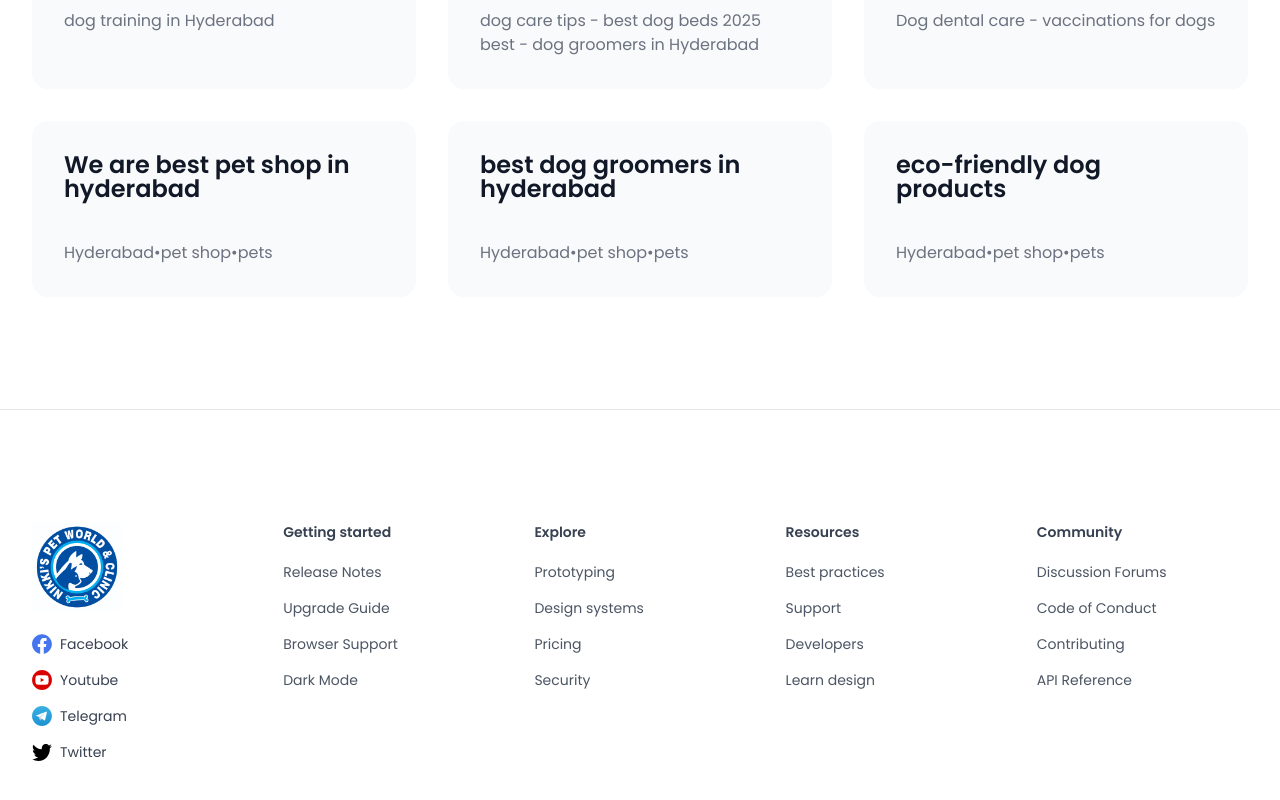
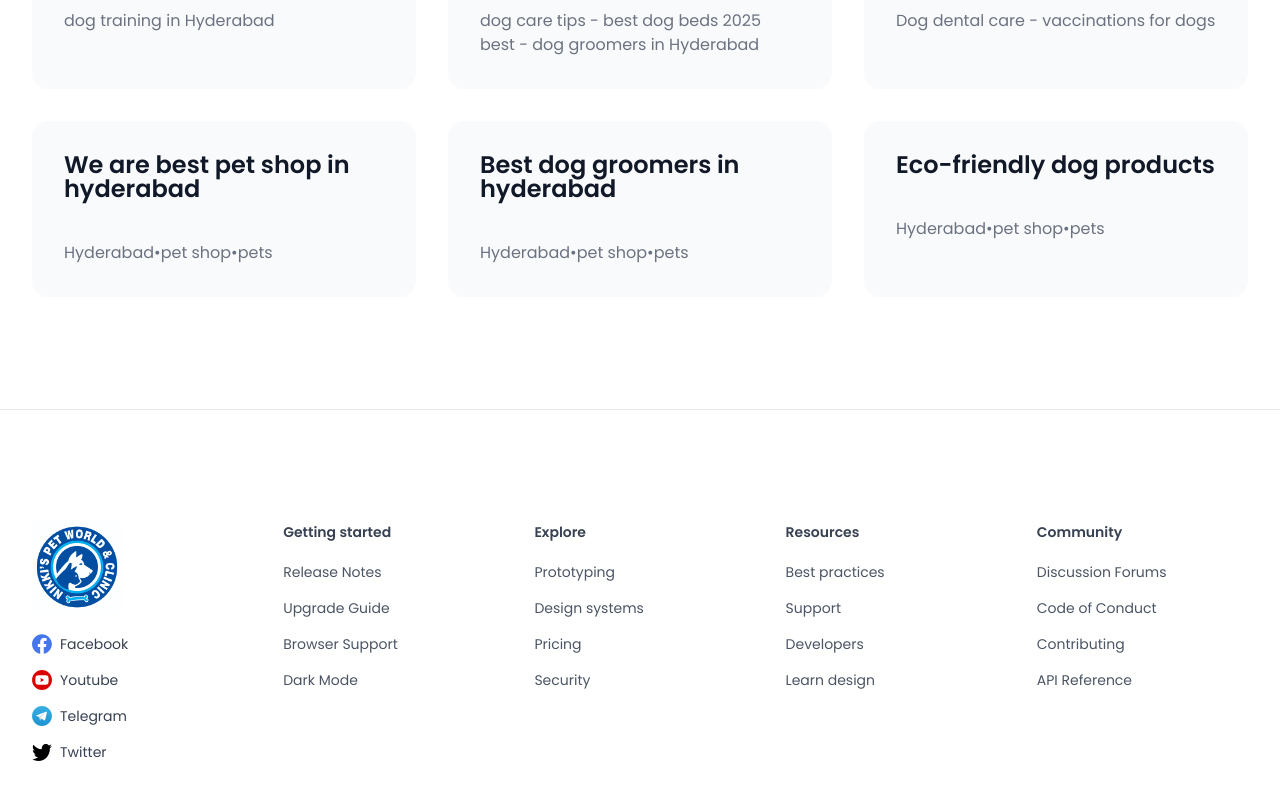
Before and after one commit to Gopimaruvada/NikkisNextJS, a Next.js app in the folder ciseco-nextjs/: page /about in a window 1280 px wide. Shown: the part 1164-1964 px from the top of the page. Built offline with nearby package versions, Linux system fonts and the light colour scheme.

Commit message:
Updated text to nikkis

```diff
--- a/ciseco-nextjs/src/app/(shop)/(other-pages)/about/SectionStatistic.tsx
+++ b/ciseco-nextjs/src/app/(shop)/(other-pages)/about/SectionStatistic.tsx
@@ -30,12 +30,12 @@ const FOUNDER_DEMO: Statistic[] = [
   },
   {
     id: '5',
-    heading: 'best dog groomers in  hyderabad',
+    heading: 'Best dog groomers in  hyderabad',
     subHeading: 'Hyderabad•pet shop•pets',
   },
   {
     id: '5',
-    heading: 'eco-friendly dog products',
+    heading: 'Eco-friendly dog products',
     subHeading: 'Hyderabad•pet shop•pets',
   },
 ]
--- a/ciseco-nextjs/src/components/CollectionCard3.tsx
+++ b/ciseco-nextjs/src/components/CollectionCard3.tsx
@@ -27,7 +27,7 @@ const CollectionCard3: FC<Props> = ({ className = '', collection }) => {
 
   const iframeModal = (
     <div className="fixed inset-0 z-50 flex items-center justify-center bg-black/50">
-      <div className="relative h-[90vh] w-[90vw] bg-white rounded-lg shadow-lg">
+      <div className="relative w-full h-full bg-white rounded-lg shadow-lg">
         <button
           className="absolute top-2 end-2 text-xl font-bold p-2 z-40"
           onClick={() => setIframeUrl(null)}
```
